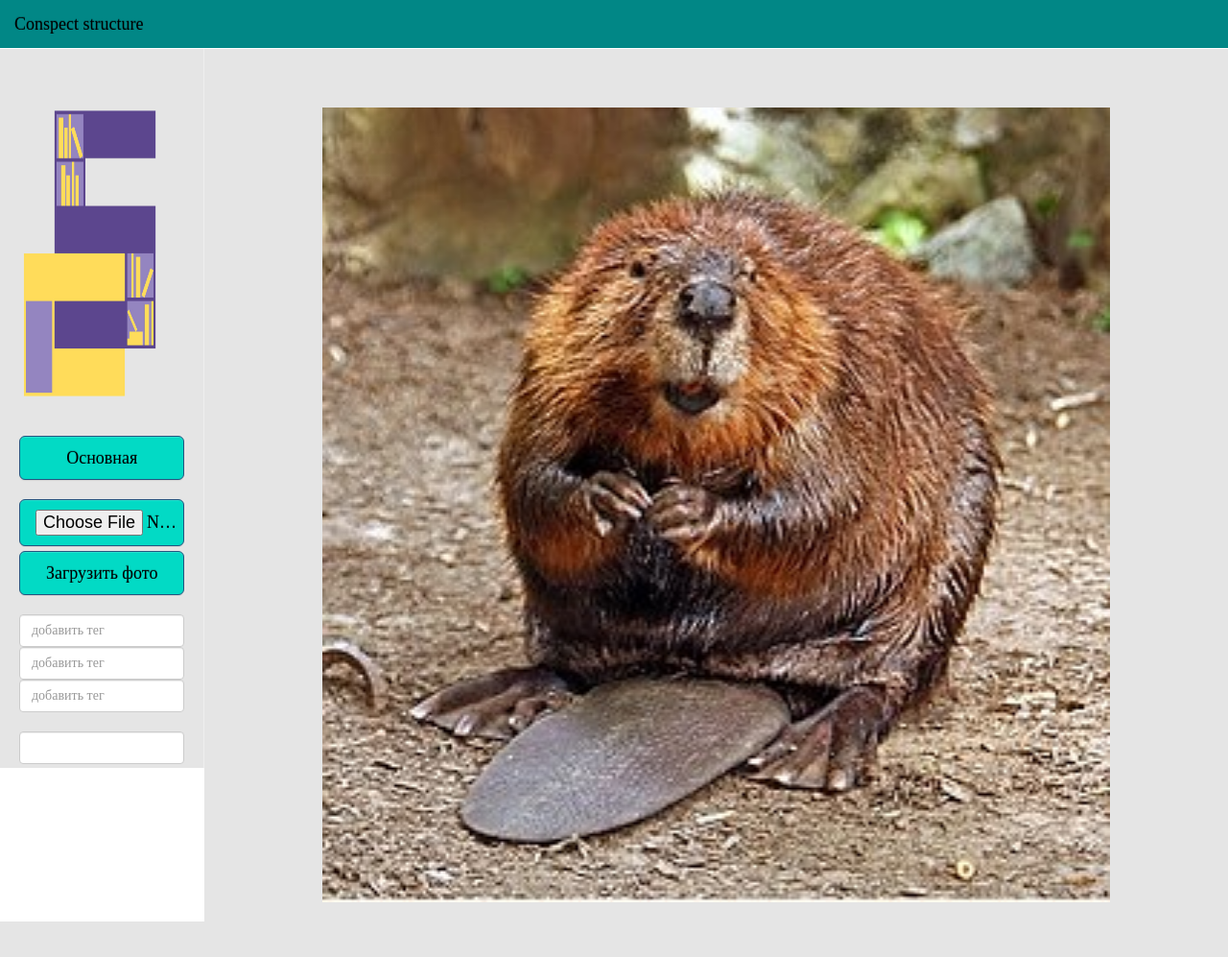
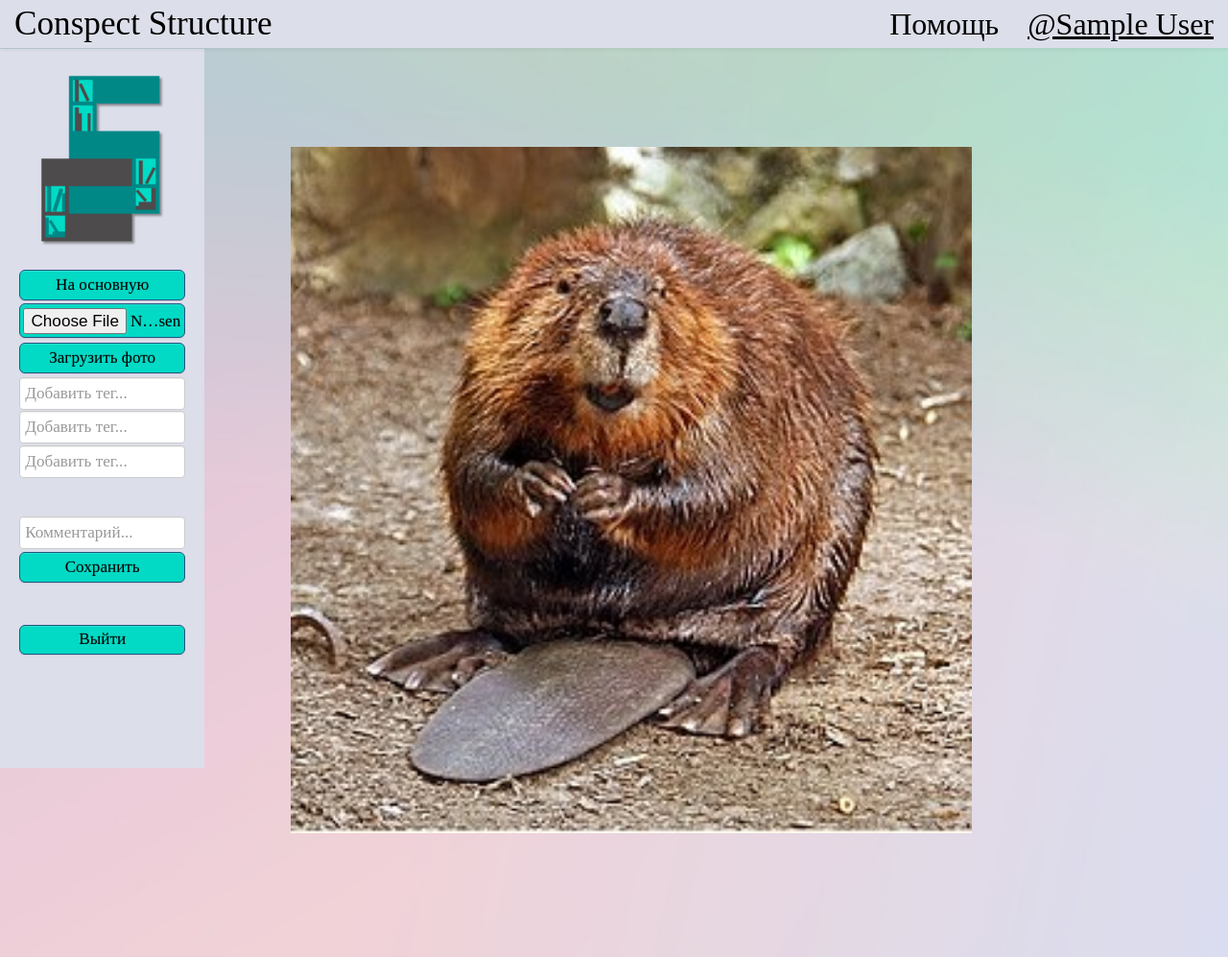
Before and after one commit to AndreyKondakovGW/ProjectConspectStructure, a Flask app: page /redactor in a window 1280 px wide. Shown: the whole page at 96% size. Before the commit the page ends 960 px from the top, so only its background shows below. Run offline with Flask 2, Linux system fonts and the light colour scheme; the visitor is signed in with stand-in values (Sample User, id 1); data comes from the database, SQL or seed files in the repository; some libraries are stand-ins or nearby versions.

Commit message:
tengen toppa front-end

```diff
--- a/app/config.py
+++ b/app/config.py
@@ -5,7 +5,7 @@ basedir = os.path.abspath(os.path.dirname(__file__))
 class Config():
     SECRET_KEY = os.environ.get('SECRET_KEY') or 'you-will-never-guess'
     #SQLALCHEMY_DATABASE_URI = 'sqlite:///' + os.path.join(basedir, 'app.db')
-    SQLALCHEMY_DATABASE_URI = "postgresql+psycopg2://postgres:8632715843@localhost:5432/postgres"
+    SQLALCHEMY_DATABASE_URI = "postgresql+psycopg2://postgres:Chelopukpavek1045@localhost:5432/postgres"
     SQLALCHEMY_MIGRATE_REPO = os.path.join(basedir, 'db_repository')
     UPLOAD_FOLDER = basedir+'/static/Photo'
     ALLOWED_EXTENSIONS = set(['txt', 'pdf', 'png', 'jpg', 'jpeg', 'gif'])
--- a/app/static/osnovnaya3.css
+++ b/app/static/osnovnaya3.css
@@ -2,30 +2,73 @@
  * Base structure
  */
 
-/* Move down content because we have a fixed navbar that is 50px tall */
-/body {
-  padding-top: 50px;
+/* Move down content because we have a fixed navbar that is 50px tall
+html {
+height: 100%;
+}
+*/
+
+body {
+  font-family: century gothic;
+  padding-top: 40px;
+  padding-bottom: 40px;
+
+  /*background-color: #7d5c735e;*/
+    margin: 0; /* Убираем отступы */
+    height: 100%; /* Высота страницы */
+    background: url(../static/Photo/bground2.jpg);/* Параметры фона */
+    background-size: cover; /* Фон занимает всю доступную площадь */
 
 }
+* {
+font-family: century gothic;
+}
 
-
+body{
+background-color: #e5e5e5;
+}
 /*
  * Global add-ons
  */
 
-.sub-header {
+/*.sub-header {
   padding-bottom: 10px;
   border-bottom: 1px solid #eee;
-}
-
+  background-color:#018786;
+}*/
 /*
  * Top navigation
  * Hide default border to remove 1px line.
  */
-.navbar-fixed-top {
-	font-family: century gothic;
-  border: 0;
+/*.navbar-fixed-top {
+    border: 0;
+}*/
+
+.stnavbar {
+	/*background-color:#018786;
+	background-color:#02dac5;
+	background-color: rgb(220, 222, 234);
+	background-color: rgb(211, 213, 225);
+	background-color:#018786;*/
+	background-color: rgb(220, 222, 234);
+	color: black;
+	font-size:2.5vmax;
 }
+
+.navbar {
+margin: 0;
+padding: 0;
+border: 0;
+font-size:1.8em;
+color: black;
+min-size: 100px;
+}
+
+.navbar-brand {
+font-size:1.1em;
+color: black;
+}
+
 
 /*
  * Sidebar
@@ -35,6 +78,7 @@
 
 @media (min-width: 768px) {
   .sidebar {
+    font-size: 20px;
     position: fixed;
     top: 51px;
     bottom: 0;
@@ -45,7 +89,8 @@
     overflow-x: hidden;
     overflow-y: auto; /* Scrollable contents if viewport is shorter than content. */
     background-color: #e5e5e5;
-    border-right: 1px solid #eee;
+    /*border-right: 1px solid #eee;*/
+    max-width: 300px
   }
 }
 
@@ -72,14 +117,11 @@
  */
 
 .main {
-	font-family: century gothic;
-  padding: 20px;
-  margin-top: 4%;
-  background-color: #e5e5e5;
+  margin-top:1.8%;
+  padding: 7%;
+  /*background-color: #e5e5e5;*/
+  font-size:2.5vmax;
 }
-
-
-
 
 /*
  * Placeholder dashboard ideas
@@ -88,44 +130,73 @@
 .placeholders {
   margin-bottom: 30px;
   text-align: center;
+
 }
 .placeholders h4 {
   margin-bottom: 0;
+
 }
 .placeholder {
   margin-bottom: 20px;
+
 }
 .placeholder img {
   display: inline-block;
   border-radius: 50%;
+
 }
 
+.sr-only{
+float: center;
+margin: 5% auto;
+font-size:0.67em;
+}
+
+.form-control{
+margin:1% auto;
+	padding:3%;
+font-size:0.67em;
+}
 .cnopka{
-	font-family: century gothic;
 	background-image: none;
 	background-color:#02dac5;
+	/*font-size:1vmax;*/
+	font-size:0.67em;
 	color: black;
-
+	margin:2% auto;
+	padding:2%;
 }
 
 .cnopka:hover{
 	background-color:#018786;
 	color: black;
 }
-.stnavbar{
-	background-color:#018786; color: black;
+
+.foto{
+    display: block;
+	max-width: 100%;
+    height: auto;
+	margin-top: 5%;
 }
-.foto{
-	width: 90%; height:50%;
+.logo{
+ max-width: 100%;
+  height: auto;
+  display: block;
+  margin-top:4%;
+  margin-bottom:14%;
+  margin-left: auto;
+  margin-right: auto;
 }
 .photo{
-	width: 80%; height:30%; margin-top: 4%; margin-left:10%
+	width: 80%;
+	height:30%;
+
+	/*margin-top: 4%;*/
+	/*margin-left:10%*/
 }
 
-.foto{
-	margin-top: 5%;
+.sidebar{
+	/*background-color: #e5e5e5;*/
+	background-color: rgb(220, 222, 234);
+	font-size:2vmax;
 }
-.sidebar{
-	font-family: century gothic;
-	background-color: #e5e5e5;
-}
--- a/app/templates/redactorMisha.html
+++ b/app/templates/redactorMisha.html
@@ -7,9 +7,10 @@
     <!-- The above 3 meta tags *must* come first in the head; any other head content must come *after* these tags -->
     <meta name="description" content="">
     <meta name="author" content="">
-    <link rel="icon" href="">
 
-    <title></title>
+
+<title>Project Structure</title>
+<link rel="shortcut icon"  type="image/x-icon" href={{url_for('static', filename = 'favicon.ico')}}>
 
         <!-- Последняя компиляция и сжатый CSS -->
 <link rel="stylesheet" href="https://maxcdn.bootstrapcdn.com/bootstrap/3.3.7/css/bootstrap.min.css" integrity="sha384-BVYiiSIFeK1dGmJRAkycuHAHRg32OmUcww7on3RYdg4Va+PmSTsz/K68vbdEjh4u" crossorigin="anonymous">
@@ -27,31 +28,41 @@
   </head>
   <body>
 
-    <nav class="navbar navbar-inverse navbar-fixed-top stnavbar" >
+<nav class="navbar navbar-default navbar-fixed-top navbar-expand-sm">
+  <!-- Контейнер  -->
+  <div class="container-fluid stnavbar">
 
-      <div class="container-fluid stnavbar">
+    <!-- Заголовок -->
+    <div class="navbar-header">
+      <a class="navbar-brand" style="color: black;">Conspect Structure</a>
+    </div>
 
-		<div class="navbar-header">
+    <!-- Основная часть меню  -->
+    <div class="collapse navbar-collapse"  id="collapsibleNavbar">
+      <!-- Содержимое  -->
+      <ul class="nav navbar-nav navbar-right">
+        <!-- Ссылка -->
+        <li class="nav-item"><a href="#" style="color: black;">Помощь</a></li>
+        <li class="nav-item"><a style="color: black; text-decoration: underline;"> @{{current_user.name}}</a></li>
+      </ul>
+    </div>
+  </div>
+</nav>
 
-          <div class="navbar-brand" ><div class="stnavbar">Conspect structure</div> </div>
-        </div>
-      </div>
-    </nav>
+<!-- ---------------------- -->
 
     <div class="container-fluid">
       <div class="row">
         <div class="col-sm-3 col-md-2 sidebar">
-				<img src={{url_for('static', filename = 'Photo/-AW7FLYCB-8.png')}} class="foto">
-				<br>
-				<br>
+				<img src={{url_for('static', filename = 'Photo/logo.png')}}
+                     class="foto logo">
 
-				<a class="btn btn-lg btn-primary btn-block cnopka" href="{{ url_for('index') }}" >Основная</a>
-				<br>
+				<a class="btn btn-lg btn-primary btn-block cnopka" href="{{ url_for('index') }}" >На основную</a>
+
 				<form action="" method=post enctype=multipart/form-data>
 					<input type=file class="btn btn-lg btn-primary btn-block cnopka" name=file value="Выберете фото">
 					<input type=submit class="btn btn-lg btn-primary btn-block cnopka"  value="Загрузить фото">
 				</form>
-			<br>
 
 			<form class="form-signin" method="post">
 					<!-- часть для обрезки фото -->
@@ -66,28 +77,34 @@
 									{{RF.y2(type="hidden", value="")}}
 
 				{{RF.teg1.label(for="teg", class="sr-only", value="добавить тег")}}
-				{{RF.teg1(type="text", id="teg1", class="form-control", placeholder="добавить тег")}}
+				{{RF.teg1(type="text", id="teg1", class="form-control", placeholder="Добавить тег...")}}
 				{{RF.teg2.label(for="teg", class="sr-only", value="добавить тег")}}
-				{{RF.teg2(type="text", id="teg3", class="form-control", placeholder="добавить тег")}}
+				{{RF.teg2(type="text", id="teg3", class="form-control", placeholder="Добавить тег...")}}
 				{{RF.teg3.label(for="teg", class="sr-only", value="добавить тег")}}
-				{{RF.teg3(type="text", id="teg3", class="form-control", placeholder="добавить тег")}}
+				{{RF.teg3(type="text", id="teg3", class="form-control", placeholder="Добавить тег...")}}
 				<br>
-				{{RF.comments(type="text", class="form-control", placeholder=RF.commentdata)}}
-				<br>
-				{{RF.submit( id="t1", class="btn btn-lg btn-primary btn-block cnopka", value="сохранить")}}
-			<!-- /форма для выхода -->
+
+				<!-- {{RF.comments(type="text", class="form-control", placeholder=RF.commentdata)}} -->
+				{{RF.comments(type="text", class="form-control", placeholder="Комментарий...")}}
+				{{RF.submit( id="t1", class="btn btn-lg btn-primary btn-block cnopka", value="Сохранить")}}
+
 			</form>
+			<!-- /форма для выхода
 			<form class="form-exit">
 				<br>
-				<input type="submit" name="exit" id="exit" class="btn btn-lg btn-primary btn-block cnopka" href="{{ url_for('logout') }}" value="выйти">
-			</form>
+				<input type="submit" name="exit" id="exit" class="btn btn-lg btn-primary btn-block cnopka" href="{{ url_for('logout') }}" value="Выйти">
+			</form>-->
+			<br>
+			<a class="btn btn-lg btn-primary btn-block cnopka logout"
+                   href="{{ url_for('logout') }}" >Выйти</a>
+
         </div>
 
 
         <div class="col-sm-9 col-sm-offset-3 col-md-10 col-md-offset-2 main">
 							<!-- обрезка фото -->
 							<div>
-									<!-- ссылку на фото надо будет убрать, id важен -->
+								<!-- ссылку на фото надо будет убрать, id важен -->
 								<img src={{url_for('static', filename = filename )}} width="500" height="500" style="margin:100" class="photo" id="photo">
 
 								<script type="text/javascript" src={{url_for('static', filename = "jquery-1.5.1.min2.js")}}></script>
--- a/app/templates/signin.html
+++ b/app/templates/signin.html
@@ -7,9 +7,9 @@
     <!-- The above 3 meta tags *must* come first in the head; any other head content must come *after* these tags -->
     <meta name="description" content="">
     <meta name="author" content="">
-    <link rel="icon" href="">
 
-    <title></title>
+  <title>Project Structure</title>
+<link rel="shortcut icon"  type="image/x-icon" href={{url_for('static', filename = 'favicon.ico')}}>
 
     <!-- Последняя компиляция и сжатый CSS -->
 <link rel="stylesheet" href="https://maxcdn.bootstrapcdn.com/bootstrap/3.3.7/css/bootstrap.min.css" integrity="sha384-BVYiiSIFeK1dGmJRAkycuHAHRg32OmUcww7on3RYdg4Va+PmSTsz/K68vbdEjh4u" crossorigin="anonymous">
```
Also changed, not shown: app/static/signin.css (+11 -3 lines), app/templates/osnovnaya.html (+63 -27 lines), app/templates/registrate.html (+5 -5 lines), app/static/Photo/-AW7FLYCB-8.png (deleted), app/static/Photo/bground.jpg (added), app/static/Photo/bground2.jpg (added), app/static/Photo/favicon.ico (added), app/static/Photo/handlessdude/ios_large_1535705624_image.jpg (added), app/static/Photo/logo.png (added), app/static/Photo/logo1.png (added), app/static/Topics/морда/American_Beaver.jpg (added), 1 other file.
